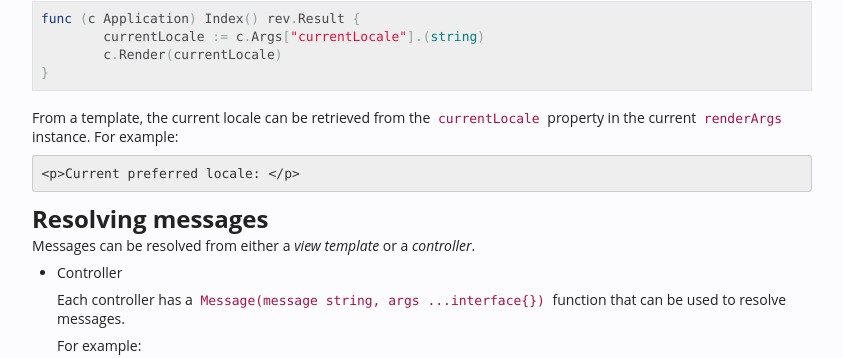
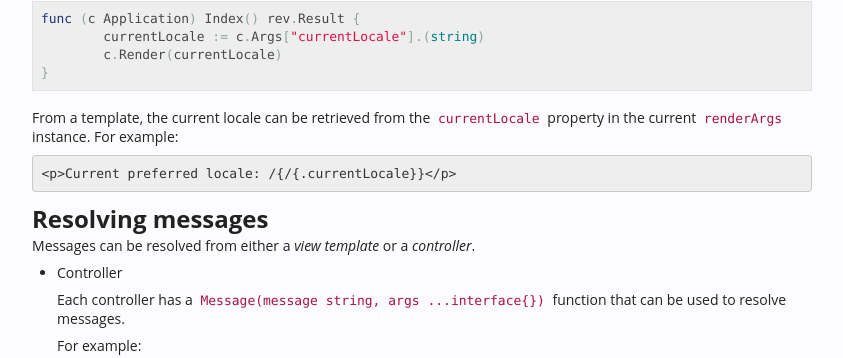
Before and after one commit to revel/revel, a Jekyll site: the page built from manual/i18n-messages.md, in a window 1280 px wide and 900 px high, scrolled down 2567 px. Shown: the part 324-682 px from the top of the window, without its empty margins (298-1141 px from the left). Built offline with Jekyll 4.4.1, drawn with Linux system fonts in a browser that asks for light colours.

Commit message:
Updated i18n manual

```diff
--- a/manual/i18n-messages.md
+++ b/manual/i18n-messages.md
@@ -33,7 +33,7 @@
 * Each message file is effectively a [goconfig file](https://github.com/robfig/goconfig) and supports all goconfig features.
 
 ### Organizing message files
-<p/>
+<p></p>
 There are no restrictions on message file names; a message file name can be anything as long as it has a valid extention. There is also no restriction on the *amount*
 of files per language. When the application starts, Revel will parse all message files with a valid extension in the `messages` folder and merge them according to their
 language. This means that you are free to organize the message files however you want.
@@ -57,7 +57,7 @@
 <div class="alert alert-block"><strong>Important note:</strong> while it's technically possible to define the same <em>message key</em> in multiple files with the same language, this will result in unpredictable behaviour. When using multiple files per language, take care to keep your message keys unique so that keys in one file cannot be overwritten after the files are merged!</div>
 
 ### Message keys and values
-<p/>
+<p></p>
 A message file is for all intents and purposes a [goconfig file](https://github.com/robfig/goconfig). This means that messages should be defined according to the tried and
 tested key-value format:
 
@@ -70,7 +70,7 @@
     greeting.suffix=, welcome to Revel!
 
 ### Sections
-<p/>
+<p></p>
 A goconfig file is separated into *sections*. The *default section* always exists and contains any messages that are not defined in a specific section. For example:
 
     key=value
@@ -86,7 +86,7 @@
 <div class="alert alert-info"><strong>Note:</strong> sections are a <em>goconfig</em> feature.</div>
 
 ### Regions
-<p/>
+<p></p>
 Region-specific messages should be defined in sections with the same name. For example, suppose that we want to greet all English speaking users with `"Hello"`, all British
 users with `"Hey"` and all American users with `"Howdy"`. In order to accomplish this, we could define the following message file `greeting.en`:
 
@@ -104,7 +104,7 @@
 <div class="alert alert-block"><strong>Important note:</strong> messages defined under a section that is not a valid region are technically allowed but ultimately useless (as they will never be resolved).</div>
 
 ### Referencing and arguments
-<p/>
+<p></p>
 #### Referencing
 
 Messages in message files can reference other messages. This allows users to compose a single message from one or more other messages. The syntax for referencing other messages
@@ -123,7 +123,7 @@
 
     greeting.name_arg=Hello %s!
 
-<p/>
+<p></p>
 ## Resolving the client locale
 
 In order to figure out which locale the user prefers Revel will look for a usable locale in the following places:
@@ -145,7 +145,8 @@
     file (`i18n.default_language`).
 
 ### Retrieving the current locale
-<p/>
+<p></p>
+
 The application code can access the current locale from within a `Controller` using the `Controller.Args` map with the key `currentLocale`. For example:
 
 <pre class="prettyprint lang-go">
@@ -157,9 +158,9 @@
 
 From a template, the current locale can be retrieved from the `currentLocale` property in the current `renderArgs` instance. For example:
 
-    <p>Current preferred locale: {{.currentLocale}}</p>
+    <p>Current preferred locale: /{/{.currentLocale}}</p>
 
-<p/>
+<p></p>
 ## Resolving messages
 
 Messages can be resolved from either a *view template* or a *controller*.
```
